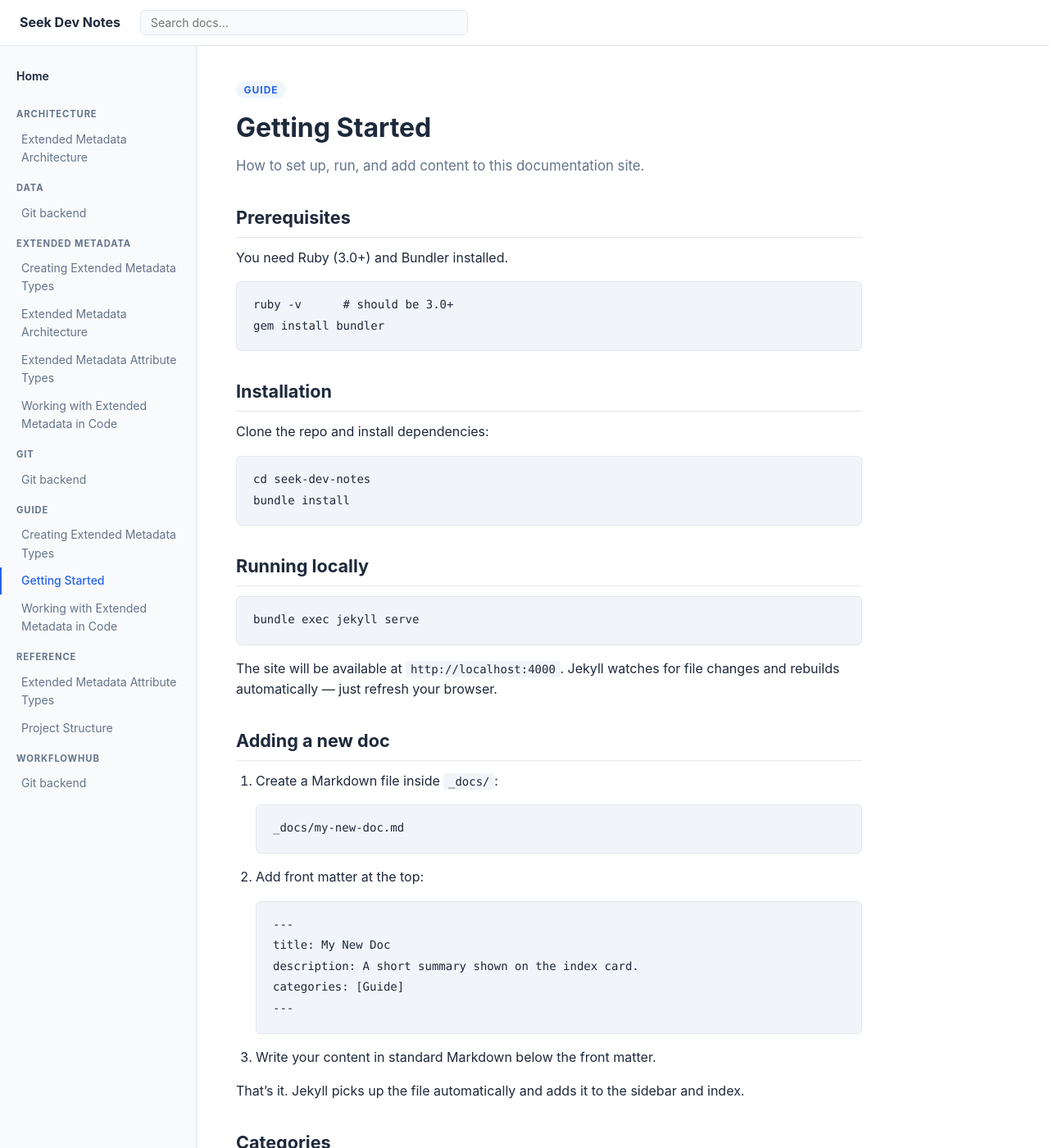
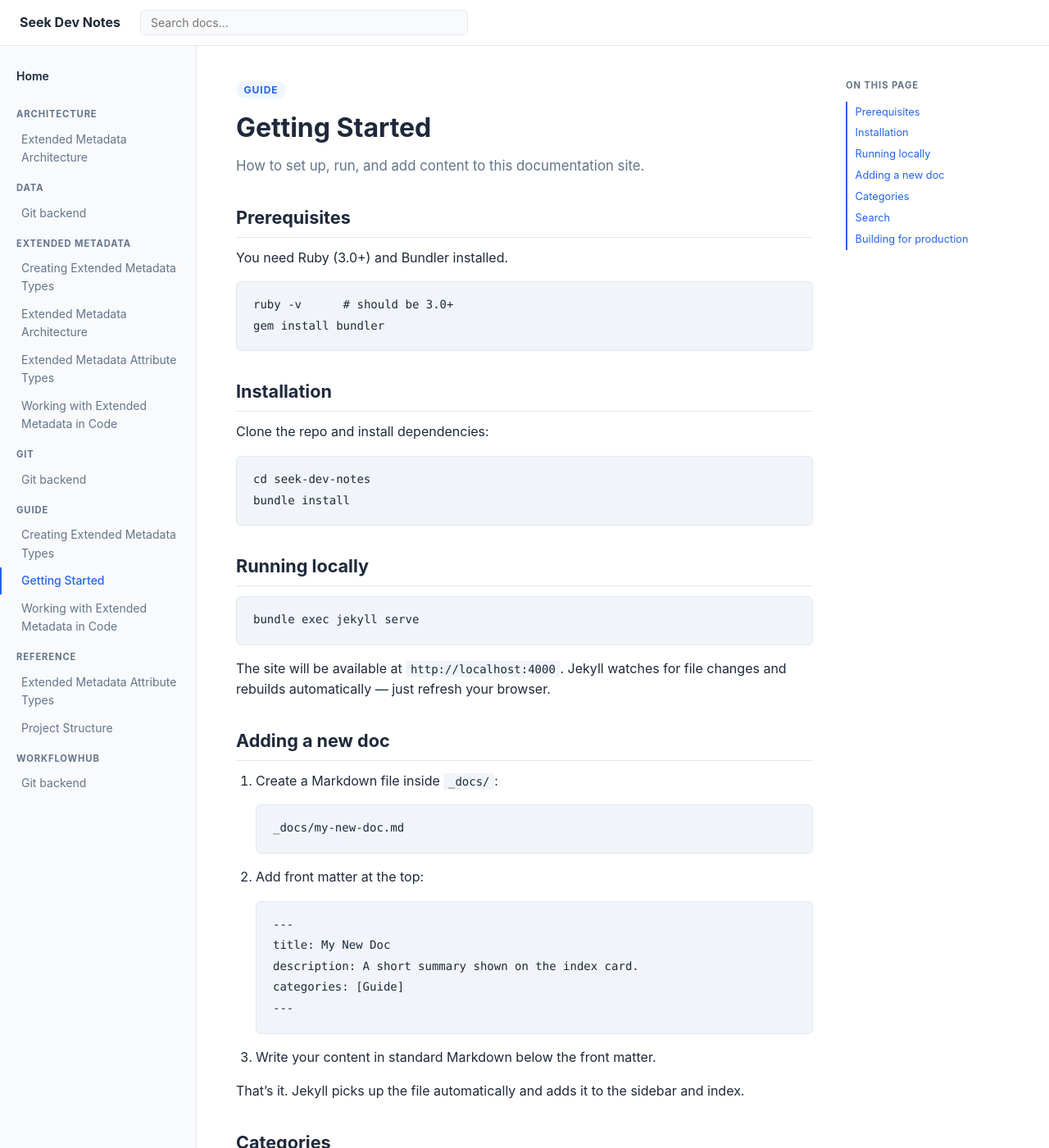
Before and after one commit to stuzart/seek-dev-notes, a Jekyll site: the page built from _docs/getting-started.md, in a window 1280 px wide and 1400 px high. Shown: the whole window at 82% size. Built offline with Jekyll 4.4.1, drawn with Linux system fonts in a browser that asks for light colours.

Commit message:
Add per-page table of contents
Sticky right-side TOC generated from headings at runtime — no changes
needed to individual docs. Highlights the active section on scroll.
Hides automatically on narrow viewports and on pages with fewer than
two headings.

```diff
--- a/_layouts/default.html
+++ b/_layouts/default.html
@@ -53,6 +53,7 @@
     const SEARCH_DATA_URL = '{{ "/search.json" | relative_url }}';
   </script>
   <script src="{{ '/assets/js/search.js' | relative_url }}"></script>
+  <script src="{{ '/assets/js/toc.js' | relative_url }}"></script>
   <script type="module">
     import mermaid from 'https://cdn.jsdelivr.net/npm/mermaid@11/dist/mermaid.esm.min.mjs';
     const blocks = document.querySelectorAll('pre code.language-mermaid');
--- a/_layouts/doc.html
+++ b/_layouts/doc.html
@@ -1,6 +1,7 @@
 ---
 layout: default
 ---
+<div class="doc-wrap">
   <article class="doc">
     <div class="doc-meta">
       {% for cat in page.categories %}<span class="doc-category">{{ cat }}</span>{% endfor %}
@@ -13,3 +14,9 @@ layout: default
       {{ content }}
     </div>
   </article>
+
+  <aside id="toc-wrap" class="toc-sidebar">
+    <div class="toc-label">On this page</div>
+    <div id="toc-nav"></div>
+  </aside>
+</div>
--- a/assets/css/main.css
+++ b/assets/css/main.css
@@ -182,7 +182,72 @@ mark { background: #fef08a; color: inherit; border-radius: 2px; }
   flex: 1;
   margin-left: var(--sidebar-width);
   padding: 2.5rem 3rem;
-  max-width: 860px;
+  max-width: 1100px;
+}
+
+/* Doc page with TOC */
+.doc-wrap {
+  display: flex;
+  gap: 2.5rem;
+  align-items: flex-start;
+}
+
+.doc-wrap .doc {
+  flex: 1;
+  min-width: 0;
+}
+
+.toc-sidebar {
+  width: 200px;
+  flex-shrink: 0;
+  position: sticky;
+  top: calc(var(--header-height) + 1.5rem);
+  max-height: calc(100vh - var(--header-height) - 3rem);
+  overflow-y: auto;
+}
+
+.toc-label {
+  font-size: 0.7rem;
+  font-weight: 700;
+  text-transform: uppercase;
+  letter-spacing: 0.08em;
+  color: var(--text-muted);
+  margin-bottom: 0.6rem;
+}
+
+.toc-list {
+  list-style: none;
+  padding: 0;
+  margin: 0;
+}
+
+.toc-item { margin: 0; }
+
+.toc-h3 { padding-left: 0.75rem; }
+
+.toc-link {
+  display: block;
+  padding: 0.25rem 0;
+  font-size: 0.8rem;
+  color: var(--text-muted);
+  text-decoration: none;
+  line-height: 1.4;
+  border-left: 2px solid transparent;
+  padding-left: 0.6rem;
+  transition: color 0.1s, border-color 0.1s;
+}
+
+.toc-h3 .toc-link { padding-left: 1.25rem; }
+
+.toc-link:hover { color: var(--text); text-decoration: none; }
+
+.toc-link.active {
+  color: var(--accent);
+  border-left-color: var(--accent);
+}
+
+@media (max-width: 1100px) {
+  .toc-sidebar { display: none; }
 }
 
 /* Index page */
--- /dev/null
+++ b/assets/js/toc.js
@@ -0,0 +1,52 @@
+(function () {
+  const docBody = document.querySelector('.doc-body');
+  const tocNav = document.getElementById('toc-nav');
+  if (!docBody || !tocNav) return;
+
+  const headings = Array.from(docBody.querySelectorAll('h2, h3'));
+  if (headings.length < 2) {
+    const wrap = document.getElementById('toc-wrap');
+    if (wrap) wrap.hidden = true;
+    return;
+  }
+
+  const ul = document.createElement('ul');
+  ul.className = 'toc-list';
+
+  headings.forEach(h => {
+    if (!h.id) {
+      h.id = h.textContent.trim().toLowerCase()
+        .replace(/[^\w\s-]/g, '')
+        .replace(/\s+/g, '-')
+        .replace(/-+/g, '-');
+    }
+    const li = document.createElement('li');
+    li.className = 'toc-item toc-' + h.tagName.toLowerCase();
+    const a = document.createElement('a');
+    a.className = 'toc-link';
+    a.href = '#' + h.id;
+    a.textContent = h.textContent;
+    li.appendChild(a);
+    ul.appendChild(li);
+  });
+
+  tocNav.appendChild(ul);
+
+  const links = tocNav.querySelectorAll('.toc-link');
+
+  const observer = new IntersectionObserver(entries => {
+    entries.forEach(entry => {
+      const link = tocNav.querySelector(`a[href="#${entry.target.id}"]`);
+      if (link) link.classList.toggle('active', entry.isIntersecting);
+    });
+  }, { rootMargin: '0px 0px -70% 0px', threshold: 0 });
+
+  headings.forEach(h => observer.observe(h));
+
+  links.forEach(link => {
+    link.addEventListener('click', e => {
+      links.forEach(l => l.classList.remove('active'));
+      link.classList.add('active');
+    });
+  });
+})();
```
Lines whose indentation alone changed are shown as unchanged.
